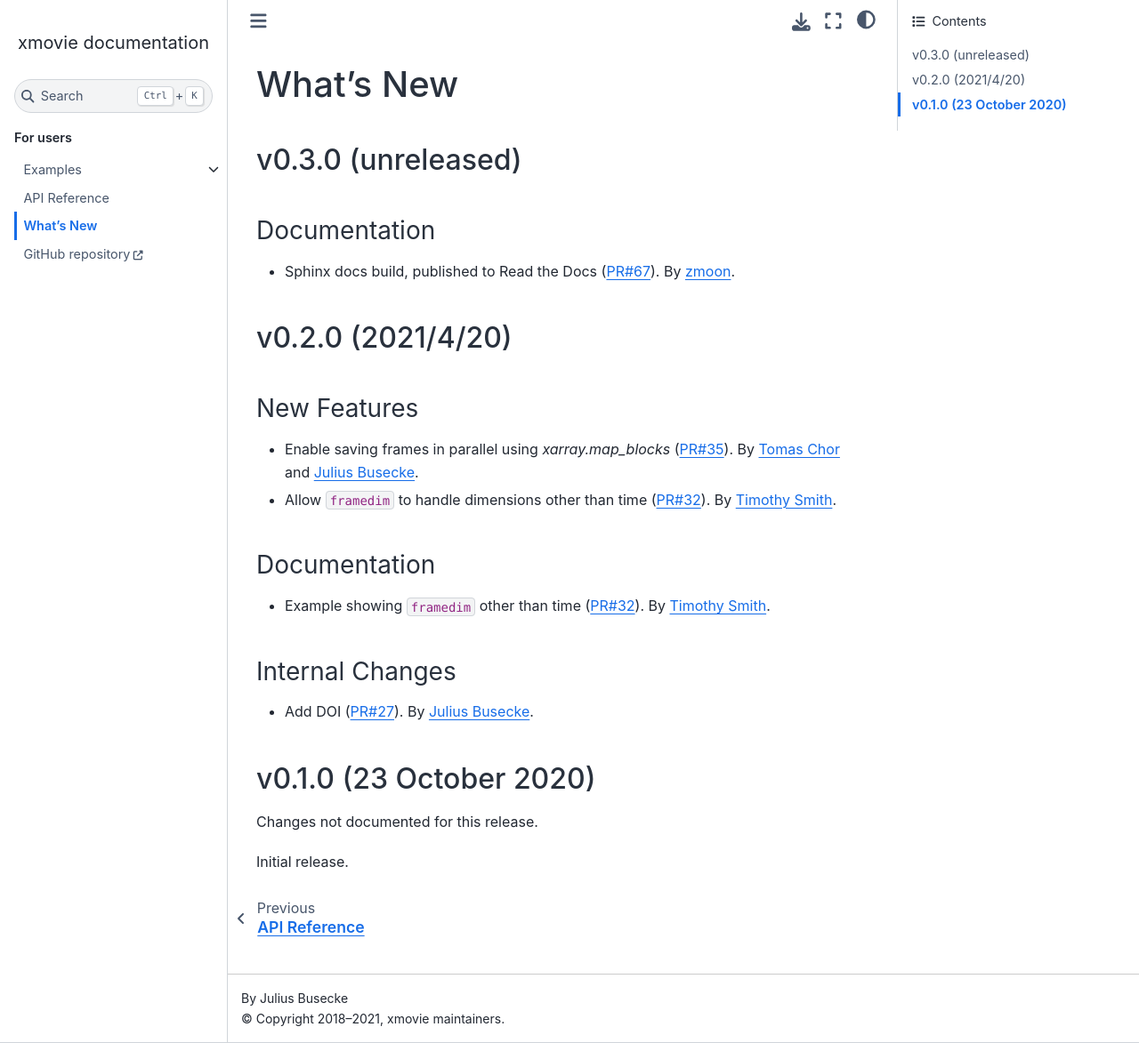
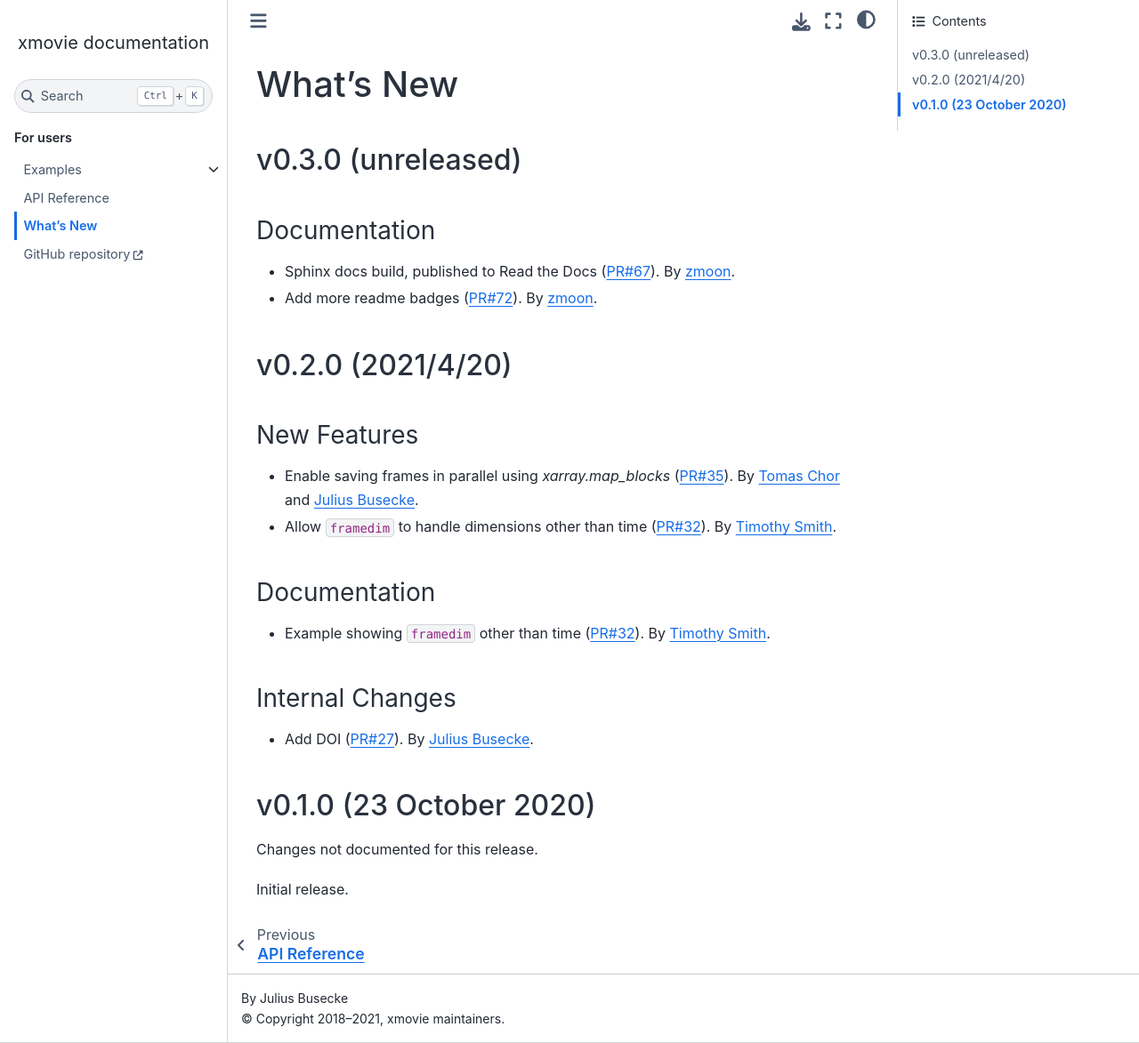
Before and after one commit to jbusecke/xmovie, a Sphinx documentation site: the page built from docs/whats-new.rst, in a window 1280 px wide and 1173 px high. Shown: the whole window at 89% size. Built offline with Sphinx 7.4.7 and the Sphinx Book theme 1.1.4, drawn with Linux system fonts in a browser that asks for light colours; the version number could not be read and is left out.

Commit message:
Add whats-new note

```diff
--- a/docs/whats-new.rst
+++ b/docs/whats-new.rst
@@ -6,6 +6,8 @@ v0.3.0 (unreleased)
 Documentation
 ~~~~~~~~~~~~~
 - Sphinx docs build, published to Read the Docs (:pull:`67`).
+  By `zmoon <https://github.com/zmoon>`_.
+- Add more readme badges (:pull:`72`).
   By `zmoon <https://github.com/zmoon>`_.
 
 v0.2.0 (2021/4/20)
```
